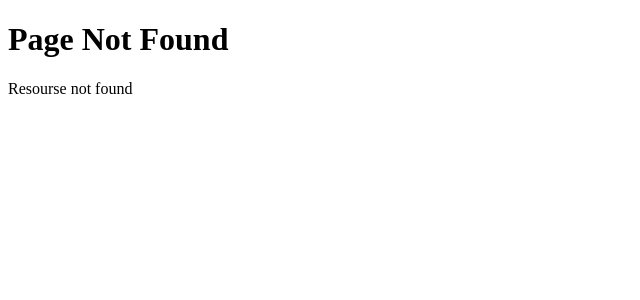
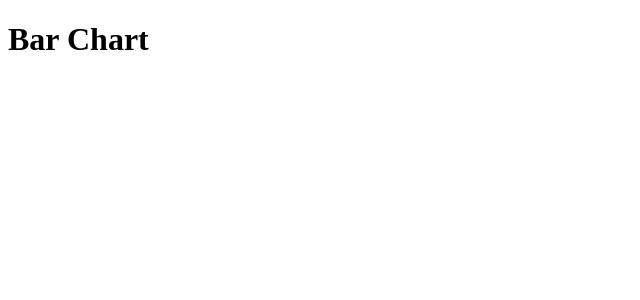
Before and after one commit to zannatin-tazri/nextjs, a Next.js app: page /dashboard in a window 1280 px wide. Before the commit this address had no page. Shown: the top 300 px of the page, without its empty margins (0-640 px from the left). Built offline with nearby package versions, Linux system fonts and the light colour scheme.

Commit message:
co location and _lib

```diff
--- /dev/null
+++ b/app/_lib/page.tsx
@@ -0,0 +1,3 @@
+export default function PrivateRoute(){
+    return <h1>you cANT SEE this </h1>
+}
--- /dev/null
+++ b/app/dashboard/line-chart.tsx
@@ -0,0 +1,3 @@
+export default function LineChart(){
+    return <h1>Line Chart</h1>
+}
--- /dev/null
+++ b/app/dashboard/page.tsx
@@ -0,0 +1,3 @@
+export default function Barchart(){
+    return <h1>Bar Chart</h1>
+}
```
Also changed, not shown: app/_lib/format-data.ts (added).
